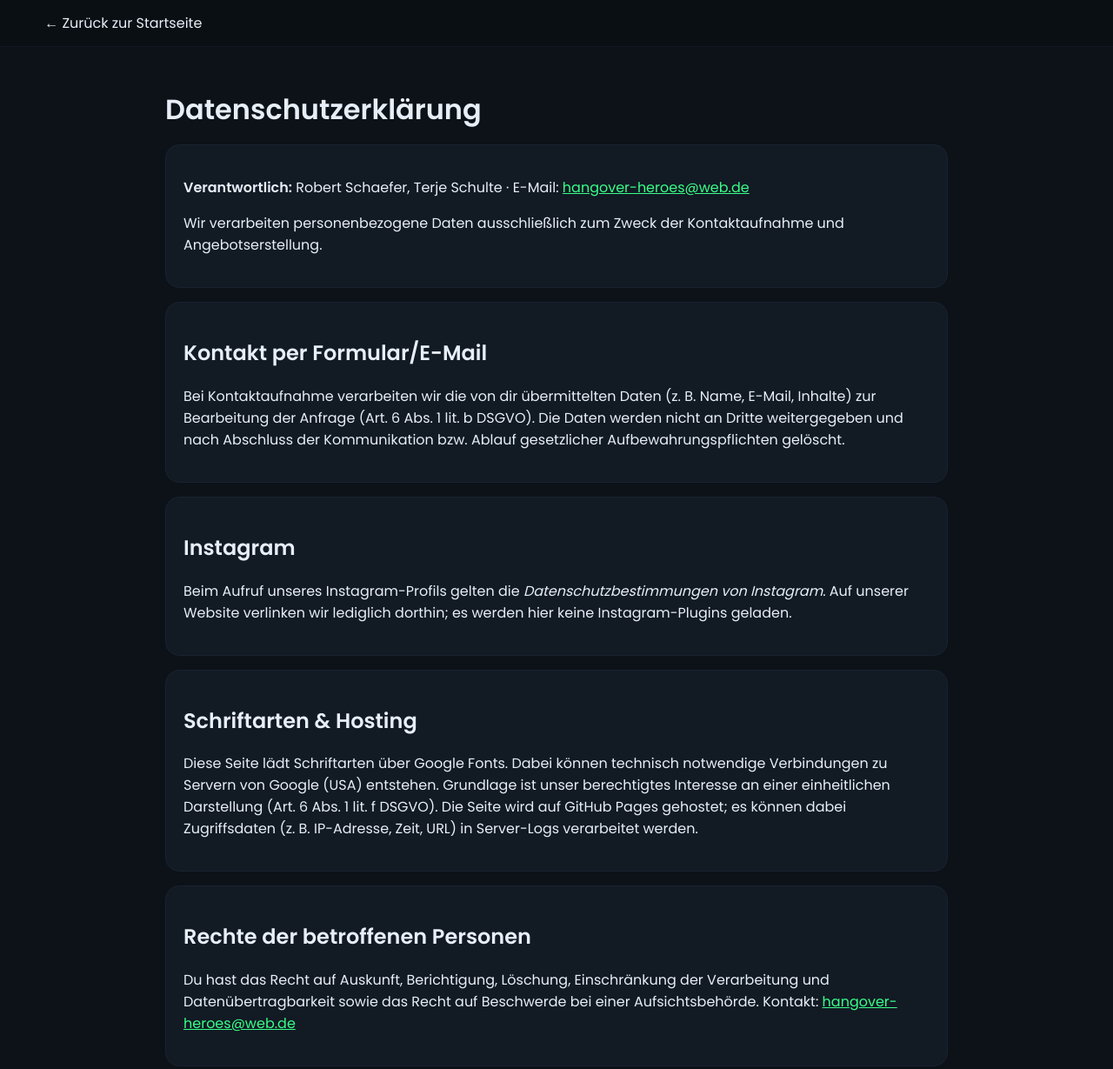
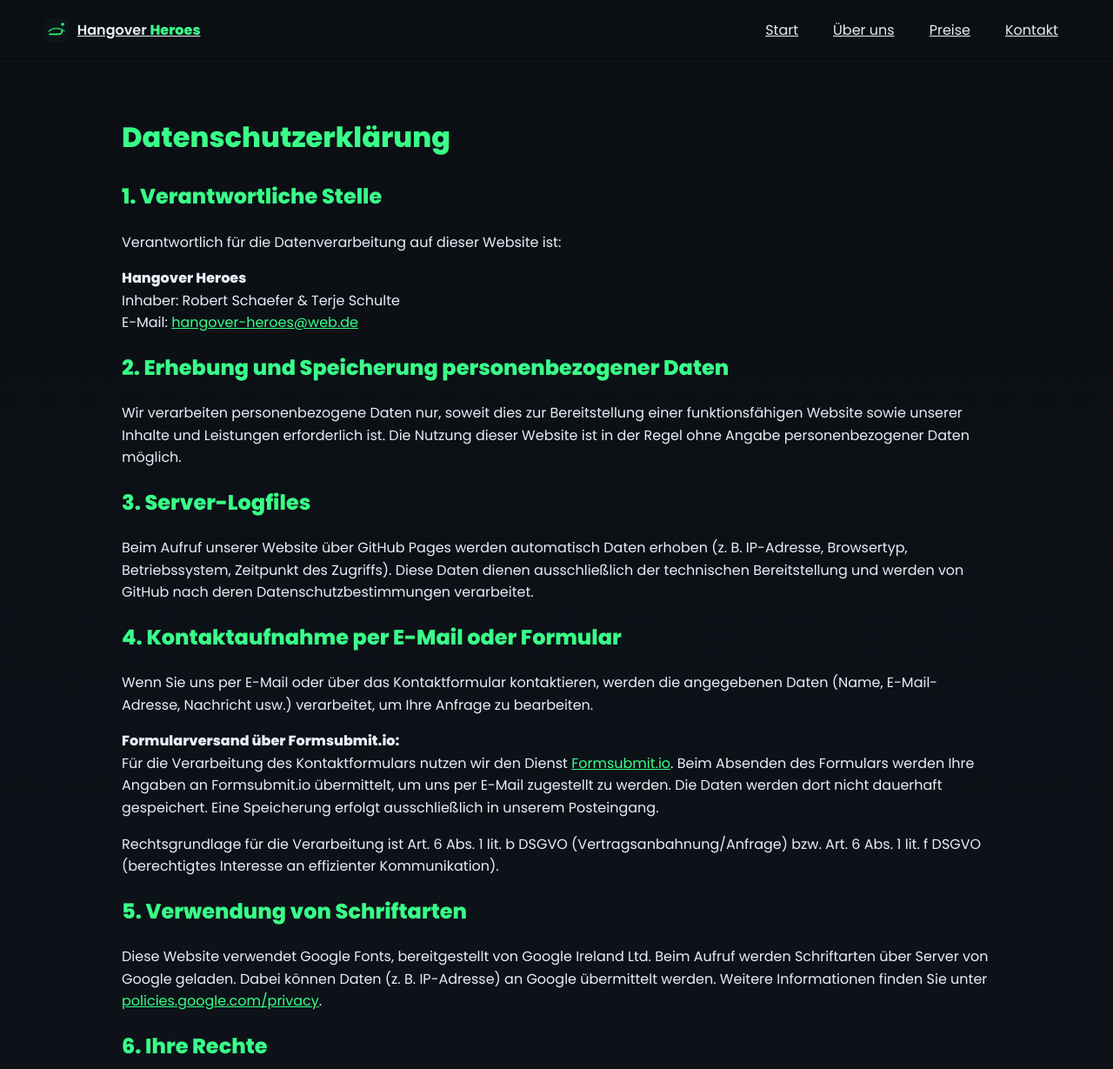
Before and after one commit to terjeschulte/terjeschulte.github.io, a plain HTML site: page datenschutz.html in a window 1280 px wide. Shown: the top 1229 px of the page at 87% size. Drawn offline with Linux system fonts and the light colour scheme.

Commit message:
Update datenschutz.html

```diff
--- a/datenschutz.html
+++ b/datenschutz.html
@@ -3,44 +3,77 @@
 <head>
   <meta charset="utf-8"><meta name="viewport" content="width=device-width, initial-scale=1">
   <title>Datenschutzerklärung – Hangover Heroes</title>
-  <link rel="preconnect" href="https://fonts.googleapis.com"><link rel="preconnect" href="https://fonts.gstatic.com" crossorigin>
-  <link href="https://fonts.googleapis.com/css2?family=Poppins:wght@400;600&display=swap" rel="stylesheet">
+  <link rel="preconnect" href="https://fonts.googleapis.com">
+  <link rel="preconnect" href="https://fonts.gstatic.com" crossorigin>
+  <link href="https://fonts.googleapis.com/css2?family=Poppins:wght@400;600;800&display=swap" rel="stylesheet">
   <style>
-    body{margin:0;font-family:Poppins,system-ui;-webkit-font-smoothing:antialiased;color:#e7eef7;background:#0c1218}
-    main{width:min(900px,92%);margin:48px auto}
-    h1{margin:0 0 10px} section{background:#121a24;border:1px solid #1a2230;border-radius:16px;padding:20px;margin:16px 0}
-    a{color:#39ff88}
-    .site-header{position:sticky;top:0;padding:14px 4%;background:#0b0f14cc;border-bottom:1px solid #111722}
-    .site-header a{color:#e7eef7;text-decoration:none}
-    footer{border-top:1px solid #111722;padding:28px 4%;text-align:center;color:#a9b7c6}
+    :root{--bg:#0b0f14;--card:#121820;--text:#e7eef7;--muted:#a9b7c6;--primary:#39ff88;--primary-10:#39ff881a}
+    *{box-sizing:border-box} html,body{margin:0;padding:0}
+    body{font-family:Poppins,system-ui,-apple-system,Segoe UI,Roboto;background:linear-gradient(180deg,#0b0f14 0%, #0e141b 100%);color:var(--text);line-height:1.6}
+    .container{width:min(1000px,92%);margin-inline:auto;padding:40px 0}
+    h1,h2{color:var(--primary)} h1{margin-bottom:24px}
+    a{color:var(--primary)} a:hover{text-decoration:underline}
+    .site-header{position:sticky;top:0;display:flex;align-items:center;justify-content:space-between;gap:1rem;padding:14px 4%;background:#0b0f14cc;border-bottom:1px solid #111722}
+    .logo{display:flex;align-items:center;gap:.6rem;font-weight:600;color:var(--text)}.logo svg{width:28px;height:28px}.logo strong{color:var(--primary)}
+    .nav{display:flex;gap:1rem}.nav a{padding:8px 12px;border-radius:10px;color:#e7eef7}.nav a.active{background:var(--primary-10)}
+    .site-footer{border-top:1px solid #111722;padding:28px 4%;text-align:center;color:#a9b7c6}
+    .foot-links{margin-top:6px;display:flex;gap:12px;justify-content:center;flex-wrap:wrap}
   </style>
+  <script>document.addEventListener('DOMContentLoaded',()=>{var y=document.getElementById('year');if(y)y.textContent=new Date().getFullYear()});</script>
 </head>
 <body>
-  <header class="site-header"><a href="index.html">← Zurück zur Startseite</a></header>
-  <main>
+  <header class="site-header">
+    <a class="logo" href="index.html">
+      <svg xmlns="http://www.w3.org/2000/svg" viewBox="0 0 64 64"><defs><linearGradient id="g" x1="0" x2="1" y1="0" y2="1"><stop offset="0" stop-color="#39ff88"/><stop offset="1" stop-color="#1aff66"/></linearGradient></defs><rect width="64" height="64" rx="14" fill="#0e141b"/><path d="M14 42h24a8 8 0 0 0 8-8v-2" stroke="url(#g)" stroke-width="4" fill="none" stroke-linecap="round"/><path d="M12 34c10-10 30-10 40 0" stroke="url(#g)" stroke-width="4" fill="none" stroke-linecap="round" opacity=".7"/><circle cx="48" cy="16" r="4" fill="#39ff88"/></svg>
+      <span>Hangover <strong>Heroes</strong></span>
+    </a>
+    <nav class="nav">
+      <a href="index.html">Start</a>
+      <a href="ueber-uns.html">Über uns</a>
+      <a href="preise.html">Preise</a>
+      <a href="kontakt.html">Kontakt</a>
+    </nav>
+  </header>
+
+  <main class="container">
     <h1>Datenschutzerklärung</h1>
-    <section>
-      <p><strong>Verantwortlich:</strong> Robert Schaefer, Terje Schulte · E-Mail: <a href="mailto:hangover-heroes@web.de">hangover-heroes@web.de</a></p>
-      <p>Wir verarbeiten personenbezogene Daten ausschließlich zum Zweck der Kontaktaufnahme und Angebotserstellung.</p>
-    </section>
-    <section>
-      <h2>Kontakt per Formular/E-Mail</h2>
-      <p>Bei Kontaktaufnahme verarbeiten wir die von dir übermittelten Daten (z. B. Name, E-Mail, Inhalte) zur Bearbeitung der Anfrage (Art. 6 Abs. 1 lit. b DSGVO). Die Daten werden nicht an Dritte weitergegeben und nach Abschluss der Kommunikation bzw. Ablauf gesetzlicher Aufbewahrungspflichten gelöscht.</p>
-    </section>
-    <section>
-      <h2>Instagram</h2>
-      <p>Beim Aufruf unseres Instagram-Profils gelten die <em>Datenschutzbestimmungen von Instagram</em>. Auf unserer Website verlinken wir lediglich dorthin; es werden hier keine Instagram-Plugins geladen.</p>
-    </section>
-    <section>
-      <h2>Schriftarten & Hosting</h2>
-      <p>Diese Seite lädt Schriftarten über Google Fonts. Dabei können technisch notwendige Verbindungen zu Servern von Google (USA) entstehen. Grundlage ist unser berechtigtes Interesse an einer einheitlichen Darstellung (Art. 6 Abs. 1 lit. f DSGVO). Die Seite wird auf GitHub Pages gehostet; es können dabei Zugriffsdaten (z. B. IP-Adresse, Zeit, URL) in Server-Logs verarbeitet werden.</p>
-    </section>
-    <section>
-      <h2>Rechte der betroffenen Personen</h2>
-      <p>Du hast das Recht auf Auskunft, Berichtigung, Löschung, Einschränkung der Verarbeitung und Datenübertragbarkeit sowie das Recht auf Beschwerde bei einer Aufsichtsbehörde. Kontakt: <a href="mailto:hangover-heroes@web.de">hangover-heroes@web.de</a></p>
-    </section>
+
+    <h2>1. Verantwortliche Stelle</h2>
+    <p>Verantwortlich für die Datenverarbeitung auf dieser Website ist:</p>
+    <p><strong>Hangover Heroes</strong><br>
+    Inhaber: Robert Schaefer & Terje Schulte<br>
+    E-Mail: <a href="mailto:hangover-heroes@web.de">hangover-heroes@web.de</a></p>
+
+    <h2>2. Erhebung und Speicherung personenbezogener Daten</h2>
+    <p>Wir verarbeiten personenbezogene Daten nur, soweit dies zur Bereitstellung einer funktionsfähigen Website sowie unserer Inhalte und Leistungen erforderlich ist. Die Nutzung dieser Website ist in der Regel ohne Angabe personenbezogener Daten möglich.</p>
+
+    <h2>3. Server-Logfiles</h2>
+    <p>Beim Aufruf unserer Website über GitHub Pages werden automatisch Daten erhoben (z. B. IP-Adresse, Browsertyp, Betriebssystem, Zeitpunkt des Zugriffs). Diese Daten dienen ausschließlich der technischen Bereitstellung und werden von GitHub nach deren Datenschutzbestimmungen verarbeitet.</p>
+
+    <h2>4. Kontaktaufnahme per E-Mail oder Formular</h2>
+    <p>Wenn Sie uns per E-Mail oder über das Kontaktformular kontaktieren, werden die angegebenen Daten (Name, E-Mail-Adresse, Nachricht usw.) verarbeitet, um Ihre Anfrage zu bearbeiten.</p>
+
+    <p><strong>Formularversand über Formsubmit.io:</strong><br>
+    Für die Verarbeitung des Kontaktformulars nutzen wir den Dienst <a href="https://formsubmit.io" target="_blank" rel="noopener">Formsubmit.io</a>. Beim Absenden des Formulars werden Ihre Angaben an Formsubmit.io übermittelt, um uns per E-Mail zugestellt zu werden. Die Daten werden dort nicht dauerhaft gespeichert. Eine Speicherung erfolgt ausschließlich in unserem Posteingang.</p>
+
+    <p>Rechtsgrundlage für die Verarbeitung ist Art. 6 Abs. 1 lit. b DSGVO (Vertragsanbahnung/Anfrage) bzw. Art. 6 Abs. 1 lit. f DSGVO (berechtigtes Interesse an effizienter Kommunikation).</p>
+
+    <h2>5. Verwendung von Schriftarten</h2>
+    <p>Diese Website verwendet Google Fonts, bereitgestellt von Google Ireland Ltd. Beim Aufruf werden Schriftarten über Server von Google geladen. Dabei können Daten (z. B. IP-Adresse) an Google übermittelt werden. Weitere Informationen finden Sie unter <a href="https://policies.google.com/privacy" target="_blank" rel="noopener">policies.google.com/privacy</a>.</p>
+
+    <h2>6. Ihre Rechte</h2>
+    <p>Sie haben das Recht auf Auskunft, Berichtigung, Löschung und Einschränkung der Verarbeitung Ihrer personenbezogenen Daten. Hierzu sowie zu weiteren Fragen zum Datenschutz können Sie sich jederzeit an uns wenden:</p>
+    <p><a href="mailto:hangover-heroes@web.de">hangover-heroes@web.de</a></p>
+
+    <h2>7. Aktualität und Änderung</h2>
+    <p>Diese Datenschutzerklärung ist aktuell gültig und wurde zuletzt am <strong>November 2025</strong> angepasst.</p>
   </main>
-  <footer>© <span id="year"></span> Hangover Heroes · <a href="impressum.html">Impressum</a></footer>
-  <script>document.getElementById('year').textContent=new Date().getFullYear()</script>
+
+  <footer class="site-footer">
+    <p>© <span id="year"></span> Hangover Heroes</p>
+    <div class="foot-links">
+      <a href="impressum.html">Impressum</a> · <a href="mailto:hangover-heroes@web.de">hangover-heroes@web.de</a>
+    </div>
+  </footer>
 </body>
 </html>
```
